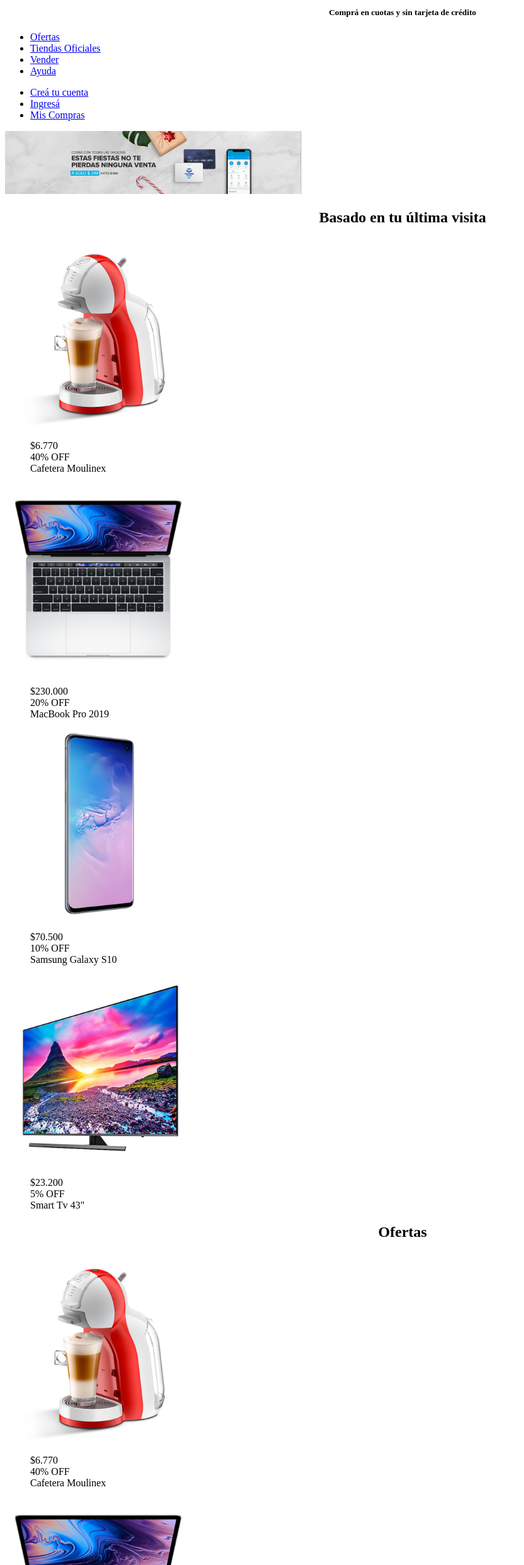
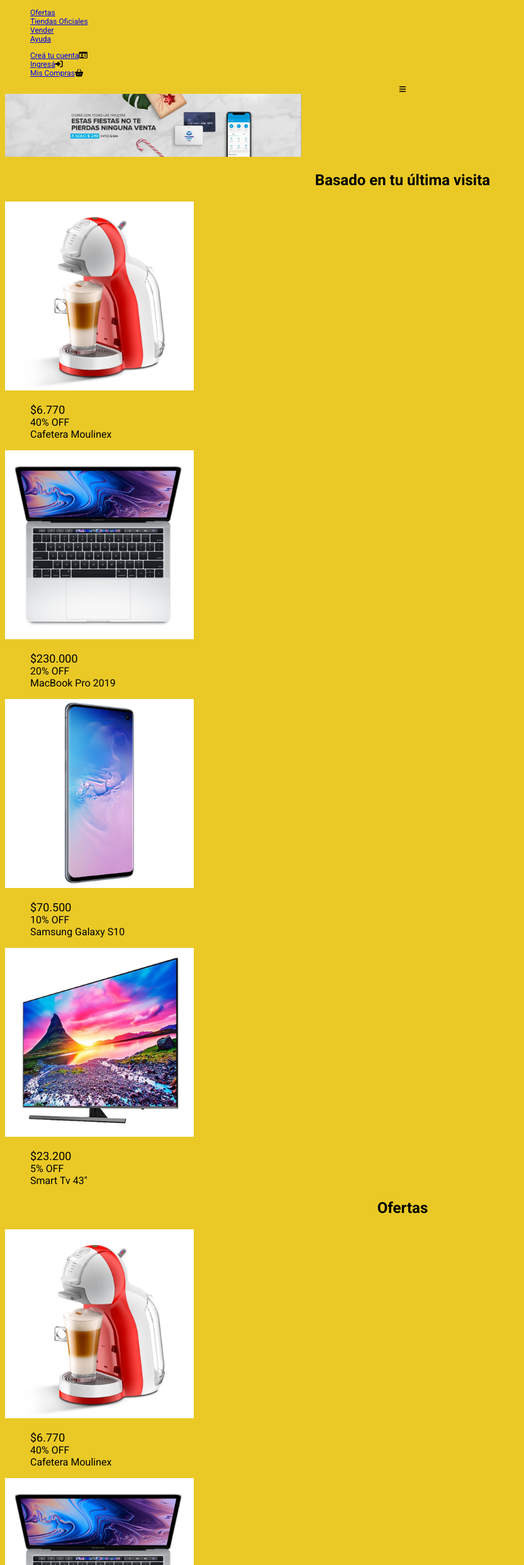
Before and after one commit to AyluSalazar/Mercado-Liebre, a website: page views/home.html in a window 1280 px wide. Shown: the part 143-2628 px from the top of the page at 63% size, without its empty margins (0-833 px from the left). Drawn offline with Linux system fonts and the light colour scheme.

Commit message:
agrega una nueva rama

```diff
--- /dev/null
+++ b/public/css/general.css
@@ -0,0 +1,71 @@
+:root{
+    --colorAmarillo: #EAC926;
+    --colorAzul: #03264C;
+    --colorCeleste: #1259c3;
+    --colorGrisoscuro: #666;
+    --colorGrisClaro: #ebebeb;
+    --colorVerde: #39b54a;
+
+    --textoSizeCuerpos: 12px;
+    --textoSizeTitulares: 24px;
+    --textoSizePrecios: 18px;
+    --textoSizeDescuentos: 16px;
+    --textoSizeDescripciones: 16px;
+
+}
+
+body{
+    background-color: var(--colorAmarillo);
+
+}
+
+h5{
+    font-family: 'Roboto', sans-serif;
+}
+
+header{
+    font-family: 'Roboto', sans-serif;
+    font-size: var(--textoSizeCuerpos);
+}
+
+h2{
+    font-family: 'Roboto', sans-serif;
+    font-size: var(--textoSizeTitulares);
+}
+
+ul{
+    font-family: 'Roboto', sans-serif;
+}
+
+.precios{
+    font-size: var(--textoSizePrecios);
+}
+
+.descuentos{
+font-size: var(--textoSizeDescuentos);
+}
+
+.descripciones{
+font-size: var(--textoSizeDescripciones);
+}
+
+footer{
+    font-family: 'Roboto', sans-serif;
+    background-color:white;
+}
+
+p{
+    font-size: var(--textoSizeCuerpos);
+    color: var(--colorGrisoscuro);
+}
+
+h4{
+
+    color: var(--colorGrisoscuro);
+}
+
+h6{
+    color: var(--colorGrisoscuro);
+}
+
+}
--- /dev/null
+++ b/public/css/styles.css
@@ -0,0 +1,2 @@
+@import './general.css';
+@import url('https://fonts.googleapis.com/css2?family=Roboto:wght@300;400;700&display=swap');
--- a/views/home.html
+++ b/views/home.html
@@ -5,35 +5,45 @@
     <meta http-equiv="X-UA-Compatible" content="IE=edge">
     <meta name="viewport" content="width=device-width, initial-scale=1.0">
     <title>Mercado Liebre</title>
-</head>
-<body>
+    <link rel ="stylesheet" href="/css/styles.css">
+    <script src="https://kit.fontawesome.com/f3438601fd.js" crossorigin="anonymous"></script>
+
+
+  </head>
+
+    <body>
    <header>
-     <a href="/mercadoLiebre"><img height="100" src="/images/logo-mercado-liebre.svg" alt="mercadoLiebre"></a>
+     <a href="/mercadoLiebre"><img height="80" src="/images/logo-mercado-liebre.svg" alt="mercadoLiebre"></a>
 
       <nav align="center">
         <div>
             <form action="">
                 <input type = "text">
-                <button>buscar</button>
+                <button><i class="fa-solid fa-magnifying-glass"></i></button>
             </form>
         </div>
       </nav>
 
-      <h5 align="center">Comprá en cuotas y sin tarjeta de crédito</h5>
+      <h5 align="center"><i class="fa-solid fa-hand-holding-dollar"></i>Comprá en cuotas y sin tarjeta de crédito</h5>
 
       <nav>
-        <ul>
+        <ul type="none">
             <li><a href="#Ofertas">Ofertas</a></li>
             <li><a href="#Tiendas">Tiendas Oficiales</a></li>
             <li><a href="#Vender">Vender</a></li>
             <li><a href="#Ayuda">Ayuda</a></li>
         </ul>
 
-        <ul>
-          <li><a href="#Crea">Creá tu cuenta</a></li>
-          <li><a href="#Ingresa">Ingresá</a></li>
-          <li><a href="#Compras">Mis Compras</a></li>
+        <ul type="none">
+          <li><a href="#Crea">Creá tu cuenta</a><i class="fa-regular fa-id-card"></i></li>
+          <li><a href="#Ingresa">Ingresá</a><i class="fa-solid fa-right-to-bracket"></i></li>
+          <li><a href="#Compras">Mis Compras</a><i class="fa-solid fa-basket-shopping"></i></li>
         </ul>
+
+        <div align="center" class="burguer-menu">
+          <i class="fa-solid fa-bars"></i>
+        </div>
+
 
         <a href="/home"><img height="100" src="/images/img-home-banner.jpg" alt="home"></a>
       </nav>
@@ -45,31 +55,31 @@
 
       <a align="center" href="cafetera"><img height="300" src="/images/img-cafetera-moulinex.jpg"  alt="cafetera"></a>
       <ul type="none">
-        <li>$6.770</li>
-        <li>40% OFF</li>
-        <li>Cafetera Moulinex</li>
+        <li class="precios">$6.770</li>
+        <li class="descuentos">40% OFF</li>
+        <li class="descripciones">Cafetera Moulinex</li>
       </ul>
 
       <a align="center" href="MacBook"><img height="300" src="/images/img-macbook-pro-2019.jpg"  alt="MacBook"></a>
     <ul type="none">
-      <li>$230.000</li>
-      <li>20% OFF</li>
-      <li>MacBook Pro 2019</li>
+      <li class="precios">$230.000</li>
+      <li class="descuentos">20% OFF</li>
+      <li class="descripciones">MacBook Pro 2019</li>
     </ul>
 
       <a align="center" href="Samsung Galaxy"><img height="300" src="/images/img-samsung-galaxy-s10.jpg"  alt="Samsung Galaxy"></a>
     <ul type="none">
-      <li>$70.500</li>
-      <li>10% OFF</li>
-      <li>Samsung Galaxy S10</li>
+      <li class="precios">$70.500</li>
+      <li class="descuentos">10% OFF</li>
+      <li class="descripciones">Samsung Galaxy S10</li>
     </ul>
 
 
     <a align="center" href="Smart Tv"><img height="300" src="/images/img-tv-samsung-smart.jpg"  alt="Smart Tv"></a>
     <ul type="none">
-      <li>$23.200</li>
-      <li>5% OFF</li>
-      <li>Smart Tv 43"</li>
+      <li class="precios">$23.200</li>
+      <li class="descuentos">5% OFF</li>
+      <li class="descripciones">Smart Tv 43"</li>
     </ul>
 
     </section>
@@ -79,32 +89,32 @@
       <h2 align="center">Ofertas</h2>
 
       <a align="center" href="cafetera"><img height="300" src="/images/img-cafetera-moulinex.jpg"  alt="cafetera"></a>
-      <ul type="none">
-        <li>$6.770</li>
-        <li>40% OFF</li>
-        <li>Cafetera Moulinex</li>
+      <ul class="" type="none">
+        <li class="precios">$6.770</li>
+        <li class="descuentos">40% OFF</li>
+        <li class="descripciones">Cafetera Moulinex</li>
       </ul>
 
       <a align="center" href="MacBook"><img height="300" src="/images/img-macbook-pro-2019.jpg"  alt="MacBook"></a>
     <ul type="none">
-      <li>$230.000</li>
-      <li>20% OFF</li>
-      <li>MacBook Pro 2019</li>
+      <li class="precios">$230.000</li>
+      <li class="descuentos">20% OFF</li>
+      <li class="descripciones">MacBook Pro 2019</li>
     </ul>
 
       <a align="center" href="Samsung Galaxy"><img height="300" src="/images/img-samsung-galaxy-s10.jpg"  alt="Samsung Galaxy"></a>
     <ul type="none">
-      <li>$70.500</li>
-      <li>10% OFF</li>
-      <li>Samsung Galaxy S10</li>
+      <li class="precios">$70.500</li>
+      <li class="descuentos">10% OFF</li>
+      <li class="descripciones">Samsung Galaxy S10</li>
     </ul>
 
 
     <a align="center" href="Smart Tv"><img height="300" src="/images/img-tv-samsung-smart.jpg"  alt="Smart Tv"></a>
     <ul type="none">
-      <li>$23.200</li>
-      <li>5% OFF</li>
-      <li>Smart Tv 43"</li>
+      <li class="precios">$23.200</li>
+      <li class="descuentos">5% OFF</li>
+      <li class="descripciones">Smart Tv 43"</li>
     </ul>
   </section>
   </main>
@@ -122,7 +132,7 @@
     <p align="center">¿No te gusta? ¡Devolvelo! En Mercado Liebre, no hay nada que no puedas hacer,
       porque estás siempre protegid@.</p>
 
-      <h4 align="center">Copyright © 1999-2020 MercadoLiebre S.R.L.</h4>
+      <h6 align="center">Copyright © 1999-2020 MercadoLiebre S.R.L.</h6>
 
 
 
```
